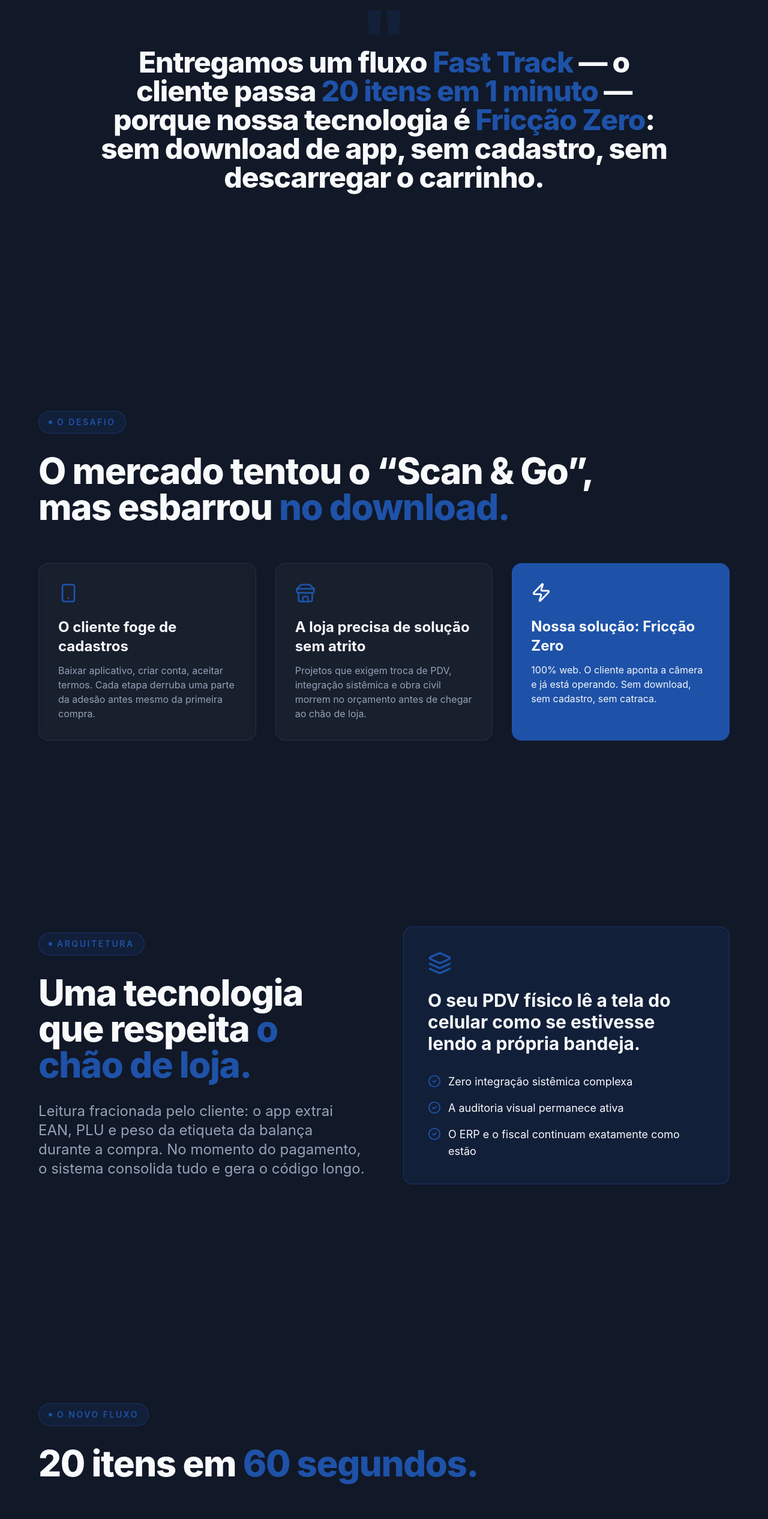
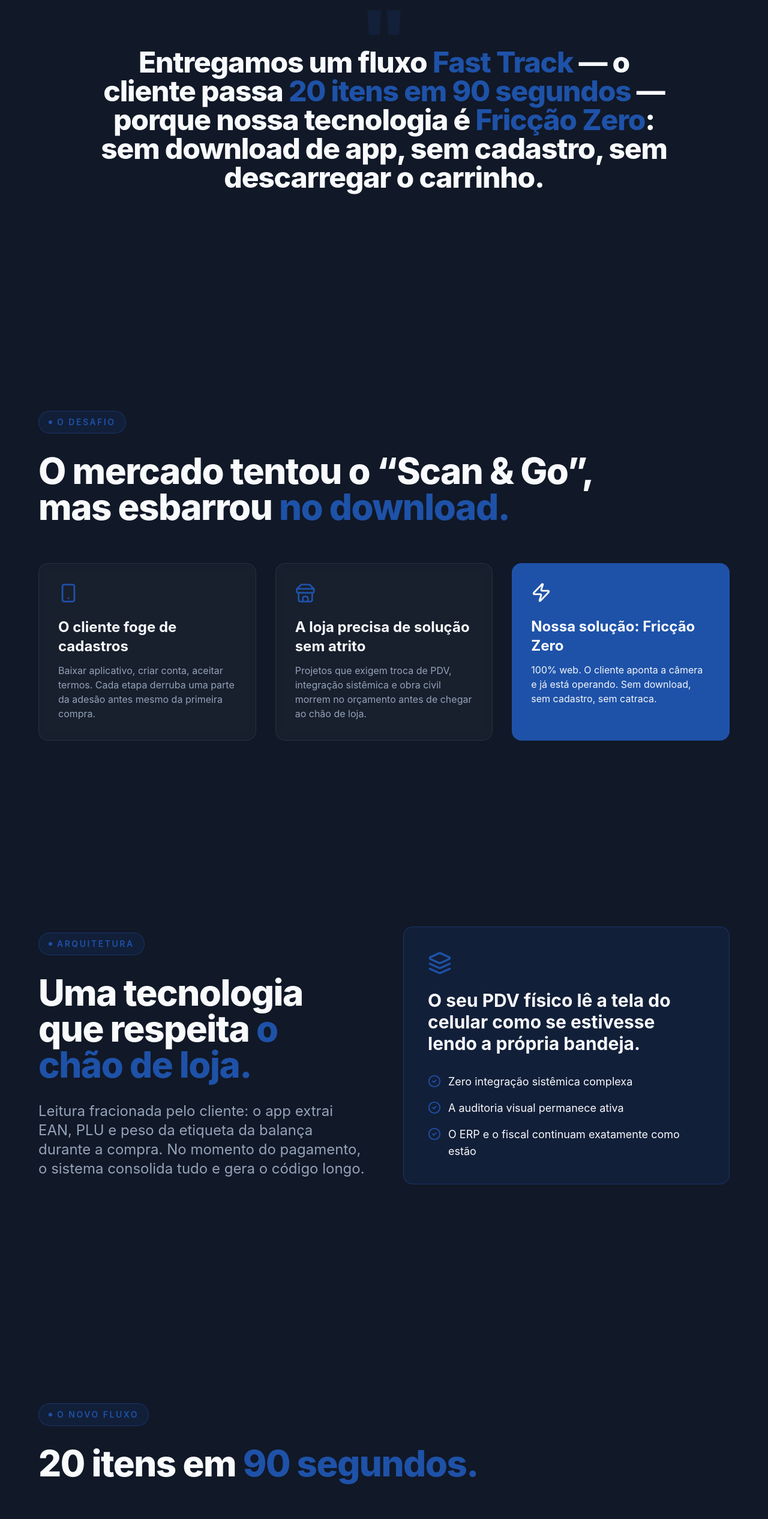
Before and after one commit to alexduartereis1-star/via-expressa-carrefour, a React (Vite) app: page / in a window 1280 px wide. Shown: the part 3200-5733 px from the top of the page at 60% size. Built offline with nearby package versions, Linux system fonts and the light colour scheme.

Commit message:
Atualiza tempo do Fast Track de 60s/1 minuto para 90 segundos

```diff
--- a/src/App.jsx
+++ b/src/App.jsx
@@ -697,7 +697,7 @@ export default function ViaExpressa() {
           >
             Entregamos um fluxo{" "}
             <span style={{ color: BRAND }}>Fast Track</span> — o cliente passa{" "}
-            <span style={{ color: BRAND }}>20 itens em 1 minuto</span> — porque
+            <span style={{ color: BRAND }}>20 itens em 90 segundos</span> — porque
             nossa tecnologia é{" "}
             <span style={{ color: BRAND }}>Fricção Zero</span>: sem download de
             app, sem cadastro, sem descarregar o carrinho.
@@ -809,7 +809,7 @@ export default function ViaExpressa() {
       <Section id="fluxo">
         <Eyebrow>O novo fluxo</Eyebrow>
         <H2>
-          20 itens em <span style={{ color: BRAND }}>60 segundos.</span>
+          20 itens em <span style={{ color: BRAND }}>90 segundos.</span>
         </H2>
 
         <div className="mt-10 sm:mt-16 grid grid-cols-1 md:grid-cols-3 gap-5 sm:gap-8">
@@ -1184,7 +1184,7 @@ export default function ViaExpressa() {
                 {[
                   { icon: <ShoppingCart size={28} />, t: "Até 20 itens" },
                   { icon: <ShoppingBag size={28} />, t: "Ensacole no corredor" },
-                  { icon: <Timer size={28} />, t: "Saia em 60s" },
+                  { icon: <Timer size={28} />, t: "Saia em 90s" },
                 ].map((r) => (
                   <div key={r.t} className="flex items-center gap-3">
                     <span style={{ color: BRAND, flexShrink: 0 }}>{r.icon}</span>
@@ -1748,7 +1748,8 @@ export default function ViaExpressa() {
             O cliente que compra a nossa picanha e o nosso vinho não tolera
             mais esperar 15 minutos na frente de caixa. Se não dermos essa
             via expressa pra ele, o concorrente da outra esquina vai dar. E
-            quando ele descobrir que pode resolver a compra em 1 minuto lá,
+            quando ele descobrir que pode resolver a compra em 90 segundos
+            lá,
             não volta mais aqui.
           </p>
 
```
